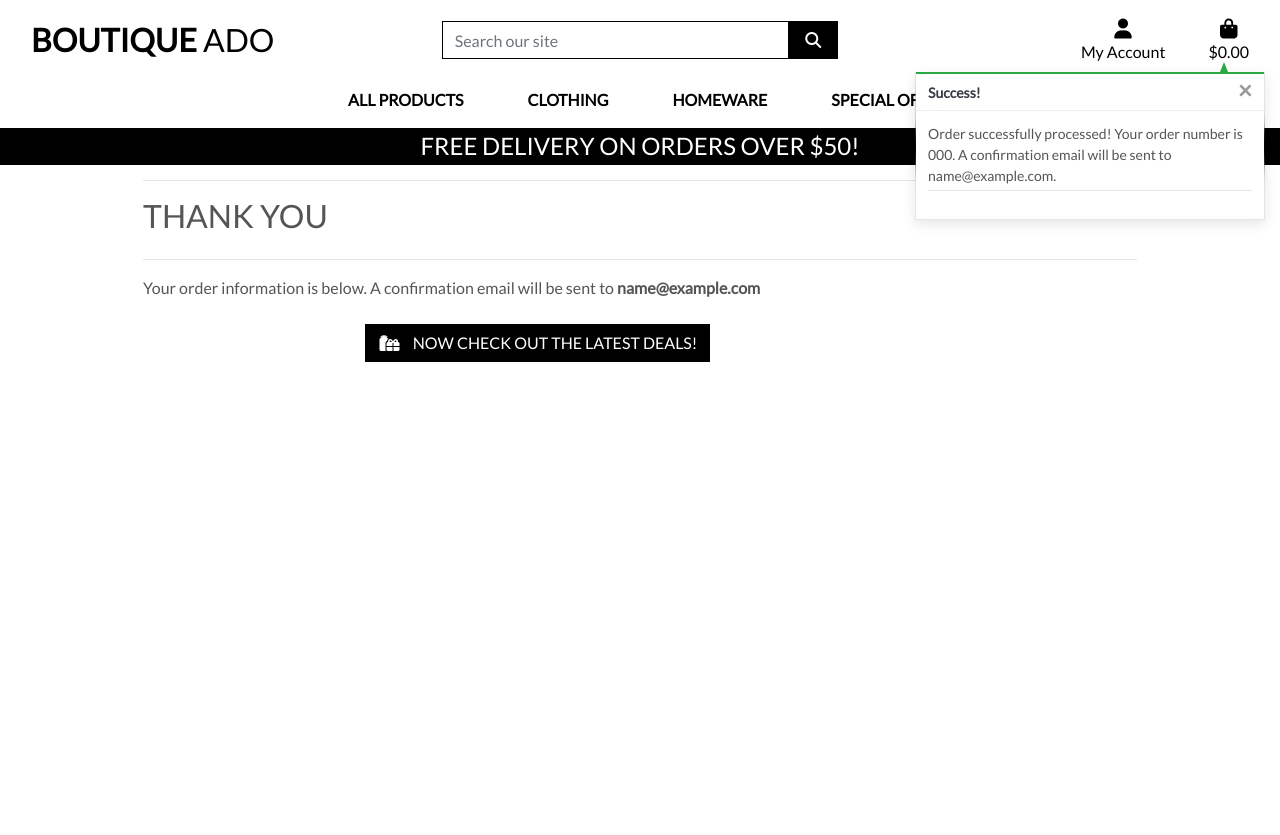
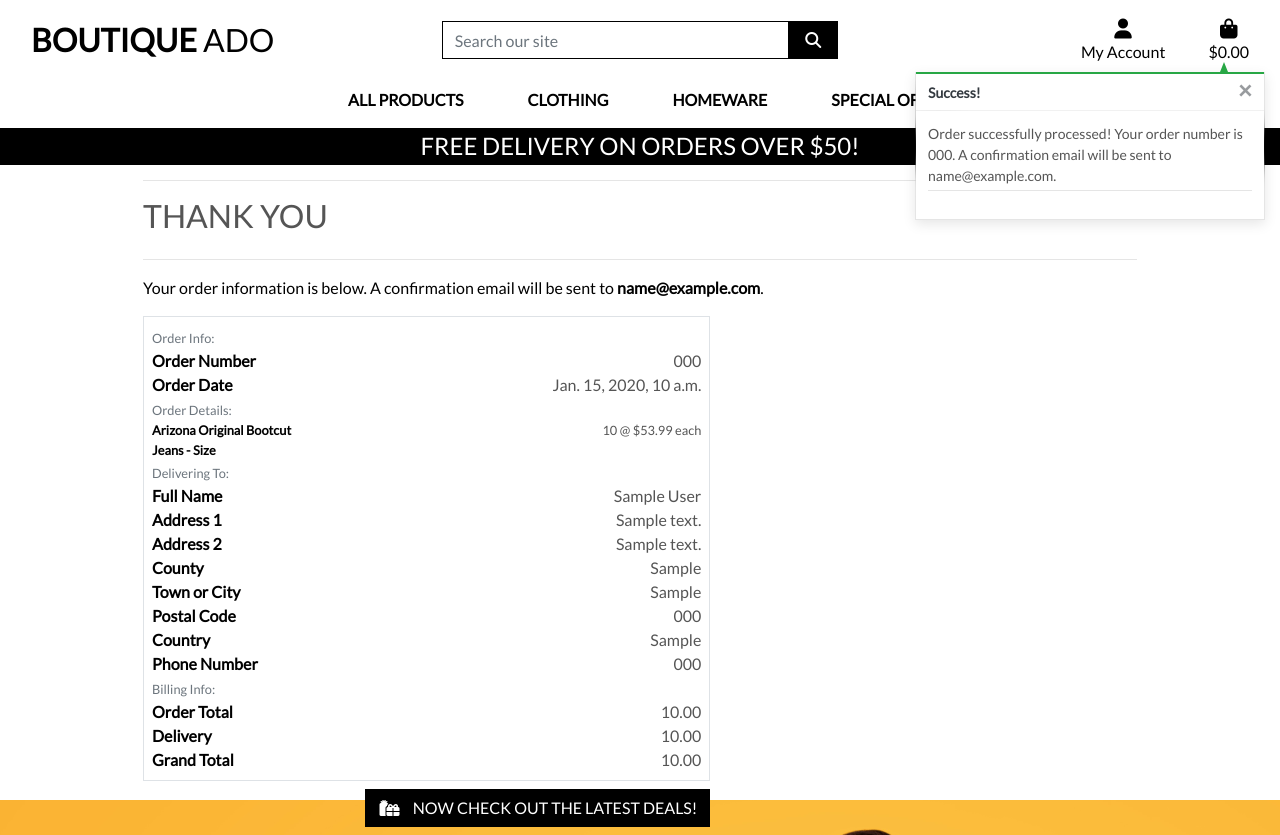
Before and after one commit to Cesargarciajr/boutique_ado_v1, a Django app: page /checkout/checkout_success/000 in a window 1280 px wide. Before the commit the page ends 362 px from the top, so only its background shows below. Run offline with Django 3.2, Linux system fonts and the light colour scheme; data comes from the database, SQL or seed files in the repository; tables that the repository leaves empty hold one stand-in row (values such as "Sample post"); some libraries are stand-ins or nearby versions.

Commit message:
Added order summary to checkout success page

```diff
--- a/checkout/templates/checkout/checkout_success.html
+++ b/checkout/templates/checkout/checkout_success.html
@@ -1,19 +1,12 @@
-{% extends "base.html" %}
-{% load static %}
-
-{% block extra_css %}
+{% extends "base.html" %} {% load static %} {% block extra_css %}
 <link rel="stylesheet" href="{% static 'checkout/css/checkout.css' %}" />
-{% endblock %}
-
-{% block page_header %}
+{% endblock %} {% block page_header %}
 <div class="container header-container">
   <div class="row">
     <div class="col"></div>
   </div>
 </div>
-{% endblock %}
-
-{% block content %}
+{% endblock %} {% block content %}
 <div class="overlay"></div>
 <div class="container">
   <div class="row">
@@ -21,28 +14,190 @@
       <hr />
       <h2 class="logo-font mb-4">Thank You</h2>
       <hr />
-      <p>Your order information is below. A confirmation email will be sent to <strong>{{ order.email }}</strong></p>
+      <p class="text-black">
+        Your order information is below. A confirmation email will be sent to
+        <strong>{{ order.email }}</strong>.
+      </p>
     </div>
   </div>
 
   <div class="row">
-    <div class="col-12 col-lg-7"></div>
+    <div class="col-12 col-lg-7">
+      <div class="order-confirmation-wrapper p-2 border">
+        <div class="row">
+          <div class="col">
+            <small class="text-muted">Order Info:</small>
+          </div>
+        </div>
+
+        <div class="row">
+          <div class="col-12 col-md-4">
+            <p class="mb-0 text-black font-weight-bold">Order Number</p>
+          </div>
+          <div class="col-12 col-md-8 text-md-right">
+            <p class="mb-0">{{ order.order_number }}</p>
+          </div>
+        </div>
+
+        <div class="row">
+          <div class="col-12 col-md-4">
+            <p class="mb-0 text-black font-weight-bold">Order Date</p>
+          </div>
+          <div class="col-12 col-md-8 text-md-right">
+            <p class="mb-0">{{ order.date }}</p>
+          </div>
+        </div>
+
+        <div class="row">
+          <div class="col">
+            <small class="text-muted">Order Details:</small>
+          </div>
+        </div>
+
+        {% for item in order.lineitems.all %}
+        <div class="row">
+          <div class="col-12 col-md-4">
+            <p class="small mb-0 text-black font-weight-bold">
+              {{ item.product.name }}{% if item.product_size %} - Size {{ item.product.size|upper }}{% endif %}
+            </p>
+          </div>
+          <div class="col-12 col-md-8 text-md-right">
+            <p class="small mb-0">
+              {{ item.quantity }} @ ${{ item.product.price }} each
+            </p>
+          </div>
+        </div>
+        {% endfor %}
+
+        <div class="row">
+          <div class="col">
+            <small class="text-muted">Delivering To:</small>
+          </div>
+        </div>
+
+        <div class="row">
+          <div class="col-12 col-md-4">
+            <p class="mb-0 text-black font-weight-bold">Full Name</p>
+          </div>
+          <div class="col-12 col-md-8 text-md-right">
+            <p class="mb-0">{{ order.full_name }}</p>
+          </div>
+        </div>
+
+        <div class="row">
+          <div class="col-12 col-md-4">
+            <p class="mb-0 text-black font-weight-bold">Address 1</p>
+          </div>
+          <div class="col-12 col-md-8 text-md-right">
+            <p class="mb-0">{{ order.street_address1 }}</p>
+          </div>
+        </div>
+
+        {% if order.street_address2 %}
+        <div class="row">
+          <div class="col-12 col-md-4">
+            <p class="mb-0 text-black font-weight-bold">Address 2</p>
+          </div>
+          <div class="col-12 col-md-8 text-md-right">
+            <p class="mb-0">{{ order.street_address1 }}</p>
+          </div>
+        </div>
+        {% endif %} {% if order.county %}
+        <div class="row">
+          <div class="col-12 col-md-4">
+            <p class="mb-0 text-black font-weight-bold">County</p>
+          </div>
+          <div class="col-12 col-md-8 text-md-right">
+            <p class="mb-0">{{ order.county }}</p>
+          </div>
+        </div>
+        {% endif %}
+
+        <div class="row">
+          <div class="col-12 col-md-4">
+            <p class="mb-0 text-black font-weight-bold">Town or City</p>
+          </div>
+          <div class="col-12 col-md-8 text-md-right">
+            <p class="mb-0">{{ order.town_or_city }}</p>
+          </div>
+        </div>
+
+        {% if order.postcode %}
+        <div class="row">
+          <div class="col-12 col-md-4">
+            <p class="mb-0 text-black font-weight-bold">Postal Code</p>
+          </div>
+          <div class="col-12 col-md-8 text-md-right">
+            <p class="mb-0">{{ order.postcode }}</p>
+          </div>
+        </div>
+        {% endif %}
+
+        <div class="row">
+          <div class="col-12 col-md-4">
+            <p class="mb-0 text-black font-weight-bold">Country</p>
+          </div>
+          <div class="col-12 col-md-8 text-md-right">
+            <p class="mb-0">{{ order.country }}</p>
+          </div>
+        </div>
+
+        <div class="row">
+          <div class="col-12 col-md-4">
+            <p class="mb-0 text-black font-weight-bold">Phone Number</p>
+          </div>
+          <div class="col-12 col-md-8 text-md-right">
+            <p class="mb-0">{{ order.phone_number }}</p>
+          </div>
+        </div>
+
+        <div class="row">
+          <div class="col">
+            <small class="text-muted">Billing Info:</small>
+          </div>
+        </div>
+
+        <div class="row">
+          <div class="col-12 col-md-4">
+            <p class="mb-0 text-black font-weight-bold">Order Total</p>
+          </div>
+          <div class="col-12 col-md-8 text-md-right">
+            <p class="mb-0">{{ order.order_total }}</p>
+          </div>
+        </div>
+
+        <div class="row">
+          <div class="col-12 col-md-4">
+            <p class="mb-0 text-black font-weight-bold">Delivery</p>
+          </div>
+          <div class="col-12 col-md-8 text-md-right">
+            <p class="mb-0">{{ order.delivery_cost }}</p>
+          </div>
+        </div>
+
+        <div class="row">
+          <div class="col-12 col-md-4">
+            <p class="mb-0 text-black font-weight-bold">Grand Total</p>
+          </div>
+          <div class="col-12 col-md-8 text-md-right">
+            <p class="mb-0">{{ order.grand_total }}</p>
+          </div>
+        </div>
+      </div>
+    </div>
   </div>
   <div class="row">
     <div class="col-12 col-lg-7 text-right">
-        <a href="{% url 'products' %}" class="btn btn-black rounded-0 my-2">
-            <span class="icon mr-2">
-                <i class="fas fa-gifts"></i>
-            </span>
-            <span class="text-uppercase">Now check out the latest deals!</span>
-        </a>
+      <a
+        href="{% url 'products' %}?category=new_arrivals,deals,clearance"
+        class="btn btn-black rounded-0 my-2"
+      >
+        <span class="icon mr-2">
+          <i class="fas fa-gifts"></i>
+        </span>
+        <span class="text-uppercase">Now check out the latest deals!</span>
+      </a>
     </div>
   </div>
 </div>
 {% endblock %}
-{% block postloadjs %}
-    {{ block.super }}
-    {{ stripe_public_key|json_script:"id_stripe_public_key" }}
-    {{ client_secret|json_script:"id_client_secret" }}
-    <script src="{% static 'checkout/js/stripe_elements.js' %}"></script>
-{% endblock %}
```
Also changed, not shown: checkout/templates/checkout/checkout.html (+60 -38 lines).
